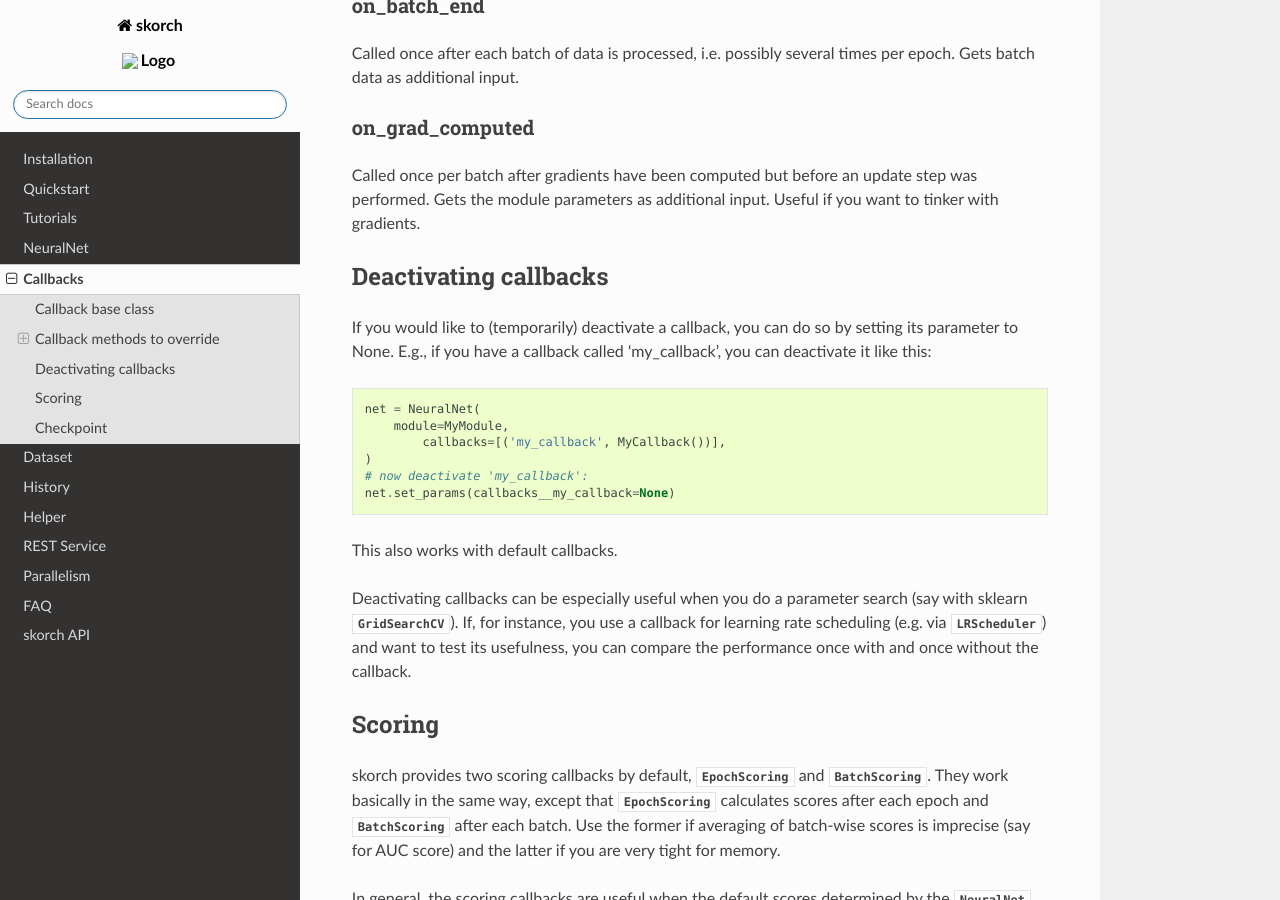
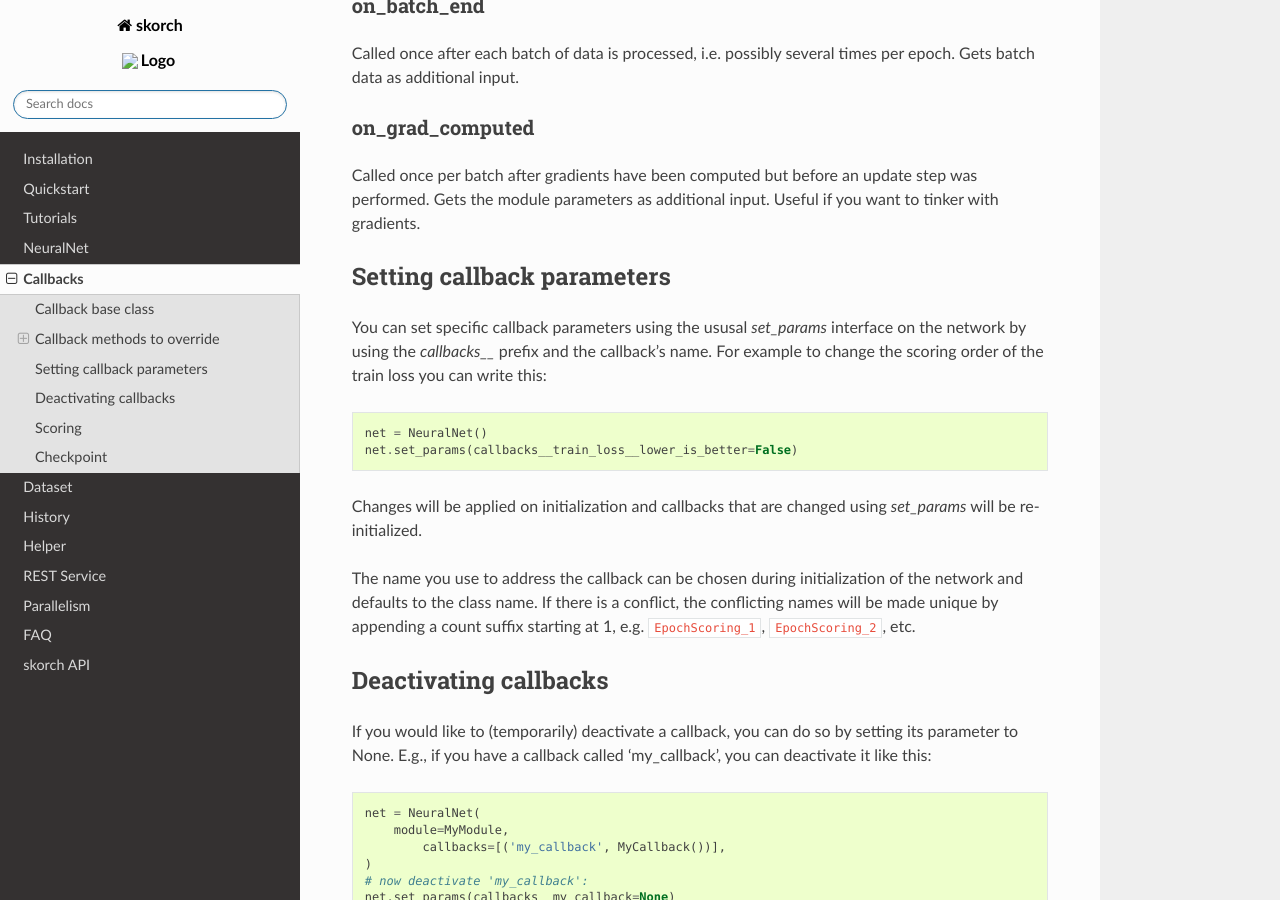
Before and after one commit to skorch-dev/skorch, a Sphinx documentation site: the page built from docs/user/callbacks.rst, in a window 1280 px wide and 900 px high, scrolled down 1499 px. Built offline with Sphinx 7.4.7 and the Read the Docs theme 2.0.0, drawn with Linux system fonts in a browser that asks for light colours.

Commit message:
Document naming behavior

```diff
--- a/docs/user/callbacks.rst
+++ b/docs/user/callbacks.rst
@@ -86,6 +86,29 @@ on_grad_computed
 Called once per batch after gradients have been computed but before an
 update step was performed. Gets the module parameters as additional
 input. Useful if you want to tinker with gradients.
+
+
+Setting callback parameters
+---------------------------
+
+You can set specific callback parameters using the ususal `set_params`
+interface on the network by using the `callbacks__` prefix and the
+callback's name. For example to change the scoring order of the train
+loss you can write this:
+
+.. code:: python
+
+    net = NeuralNet()
+    net.set_params(callbacks__train_loss__lower_is_better=False)
+
+Changes will be applied on initialization and callbacks that
+are changed using `set_params` will be re-initialized.
+
+The name you use to address the callback can be chosen during
+initialization of the network and defaults to the class name.
+If there is a conflict, the conflicting names will be made unique
+by appending a count suffix starting at 1, e.g.
+``EpochScoring_1``, ``EpochScoring_2``, etc.
 
 
 Deactivating callbacks
```
